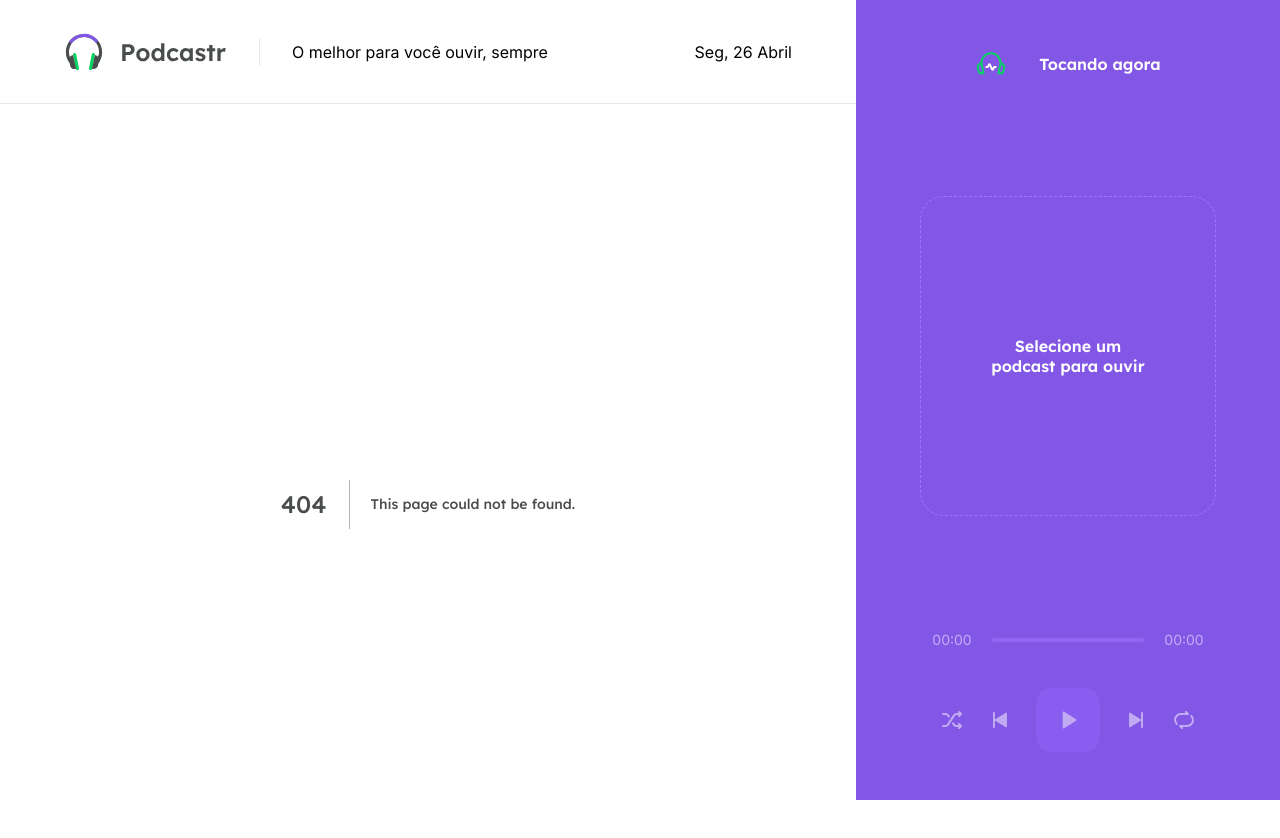
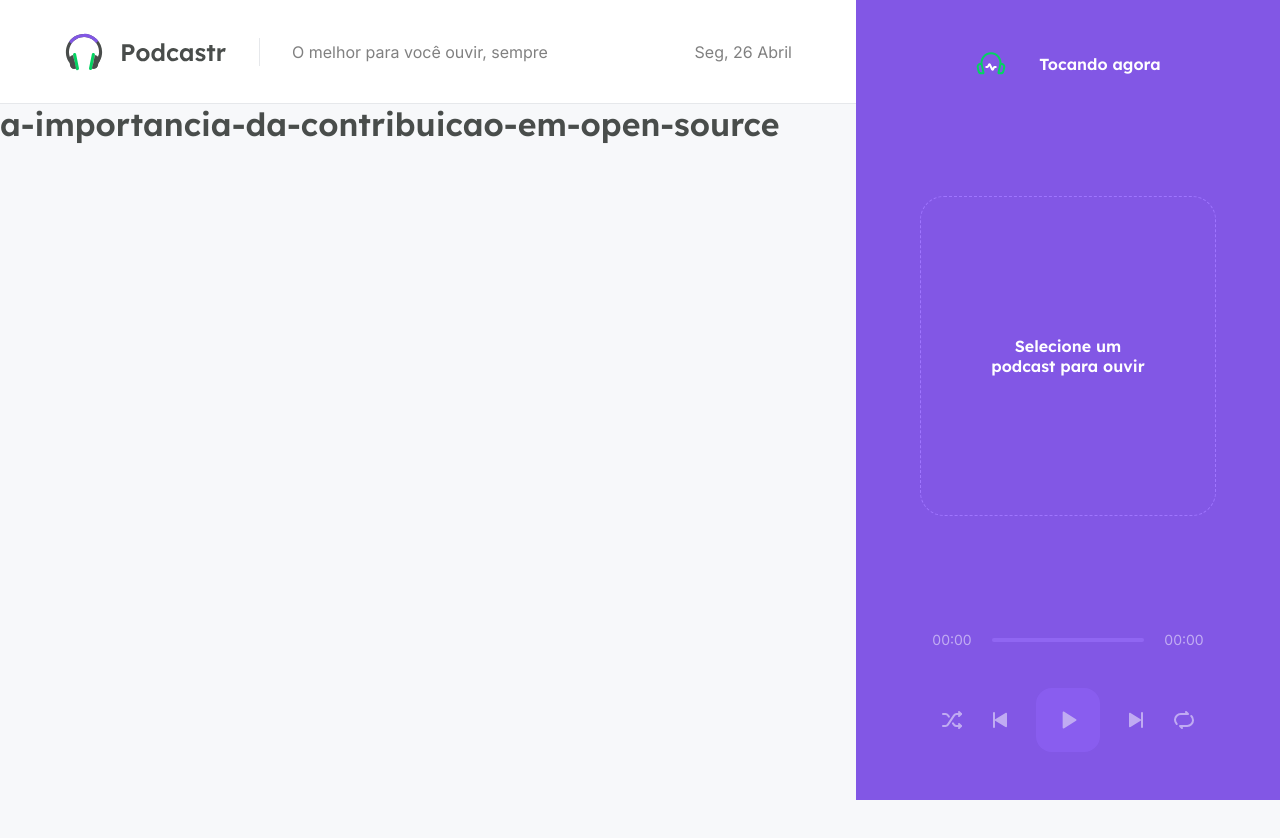
Before and after one commit to edmilson-dk/podcastr, a Next.js app: page /episodes/a-importancia-da-contribuicao-em-open-source in a window 1280 px wide. Before the commit this address had no page. Shown: the top 838 px of the page. After the commit the page ends 800 px from the top, so only its background shows below. Built offline with nearby package versions, Linux system fonts and the light colour scheme.

Commit message:
feat: created episodes page

```diff
--- /dev/null
+++ b/src/pages/episodes/[slug].tsx
@@ -0,0 +1,11 @@
+import { useRouter } from "next/router";
+
+export default function Episode() {
+  const router = useRouter();
+
+  return (
+    <h1>
+      { router.query.slug }
+    </h1>
+  );
+}
```
